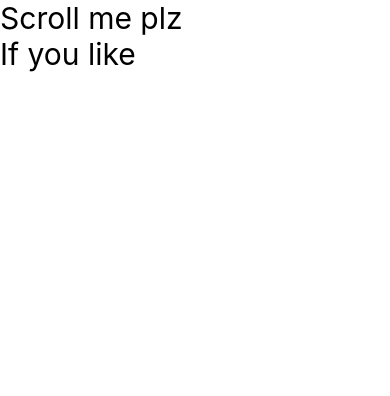
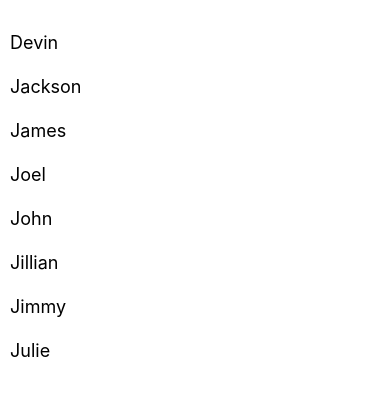
Before and after one commit to luiscript/curso-react-native, a React Native app: screen / in a window 390 px wide. Shown: the top 396 px of the page. Built offline with nearby package versions, Linux system fonts and the light colour scheme.

Commit message:
7.9.1 FlatList

```diff
--- a/App.js
+++ b/App.js
@@ -1,23 +1,36 @@
 import React, { Component } from 'react';
-import {ScrollView, Image, Text } from 'react-native';
+import {FlatList, StyleSheet, Text, View } from 'react-native';
 
-export default class Scroll extends Component {
+export default class FlatListBasics extends Component {
   render() {
-      return (
-        <ScrollView>
-          <Text style={{fontSize:30}}>Scroll me plz</Text>
-          <Image source={{uri: "https://facebook.github.io/react-native/img/favicon.png", width: 64, height: 64}} />
-          <Image source={{uri: "https://facebook.github.io/react-native/img/favicon.png", width: 64, height: 64}} />
-          <Image source={{uri: "https://facebook.github.io/react-native/img/favicon.png", width: 64, height: 64}} />
-          <Image source={{uri: "https://facebook.github.io/react-native/img/favicon.png", width: 64, height: 64}} />
-          <Image source={{uri: "https://facebook.github.io/react-native/img/favicon.png", width: 64, height: 64}} />
-          <Text style={{fontSize:30}}>If you like</Text>
-          <Image source={{uri: "https://facebook.github.io/react-native/img/favicon.png", width: 64, height: 64}} />
-          <Image source={{uri: "https://facebook.github.io/react-native/img/favicon.png", width: 64, height: 64}} />
-          <Image source={{uri: "https://facebook.github.io/react-native/img/favicon.png", width: 64, height: 64}} />
-          <Image source={{uri: "https://facebook.github.io/react-native/img/favicon.png", width: 64, height: 64}} />
-          <Image source={{uri: "https://facebook.github.io/react-native/img/favicon.png", width: 64, height: 64}} />
-        </ScrollView>
+    return (
+      <View style={styles.container}>
+        <FlatList
+          data={[
+            {key: 'Devin'},
+            {key: 'Jackson'},
+            {key: 'James'},
+            {key: 'Joel'},
+            {key: 'John'},
+            {key: 'Jillian'},
+            {key: 'Jimmy'},
+            {key: 'Julie'},
+          ]}
+          renderItem={({item}) => <Text style={styles.item}>{item.key}</Text>}
+        />
+      </View>
     );
   }
 }
+
+const styles = StyleSheet.create({
+  container: {
+   flex: 1,
+   paddingTop: 22
+  },
+  item: {
+    padding: 10,
+    fontSize: 18,
+    height: 44,
+  },
+})
```
